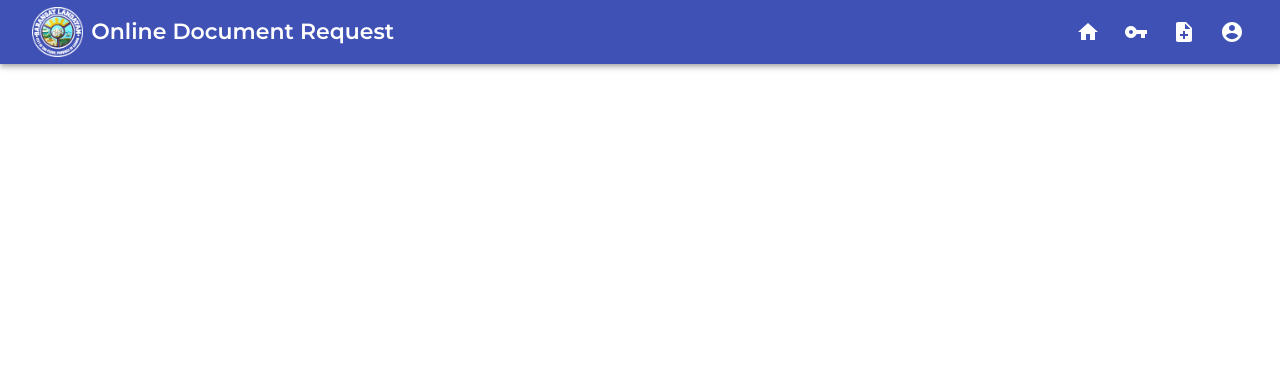
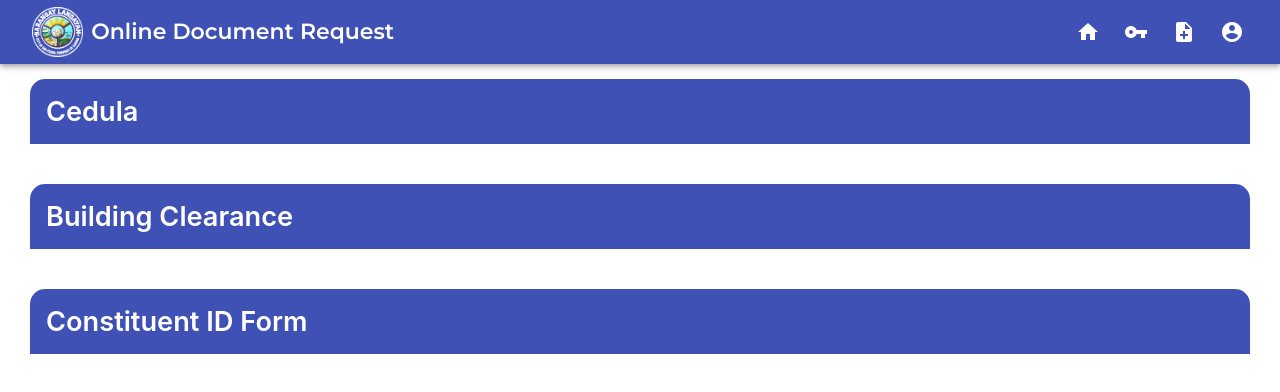
Before and after one commit to ElectivesTeam/barangayrequestsystem, a React (Create React App) app: page /listofrequest in a window 1280 px wide. Shown: the top 392 px of the page. Built offline with nearby package versions, Linux system fonts and the light colour scheme.

Commit message:
List of Request Page

```diff
--- a/src/App.jsx
+++ b/src/App.jsx
@@ -15,7 +15,9 @@ import Register from './navigation/Register/Register';
 import Register2nd from './navigation/Register/Register2nd';
 import MenuAppBar from './components/navbar';
 import MyAccount from './navigation/Myaccount';
+import ListOfRequest from './navigation/ListOfRequest';
 
+//to remove
 import Cedula from './forms/Cedula';
 import BuildingClearance from './forms/BuildingClearance';
 import ConstituentIdForm from './forms/ConstituentIdForm';
@@ -55,7 +57,9 @@ function App() {
           <Route exact path="/requests" component={Requests}></Route>
           <Route exact path="/register2nd" component={Register2nd}></Route>
           <Route exact path="/myaccount" component={MyAccount}></Route>
+          <Route exact path="/listofrequest" component={ListOfRequest}></Route>
 
+          //to remove
           <Route exact path="/requests/cedula" component={Cedula}></Route>
           <Route exact path="/requests/buildingclearance" component={BuildingClearance}></Route>
           <Route exact path="/requests/constituentidform" component={ConstituentIdForm}></Route>
--- /dev/null
+++ b/src/navigation/ListOfRequest.jsx
@@ -0,0 +1,32 @@
+import React from 'react'
+
+//forms to be imported
+import Cedula from '../forms/Cedula';
+import BuildingClearance from '../forms/BuildingClearance';
+import ConstituentIdForm from '../forms/ConstituentIdForm';
+import ResidencyForm from '../forms/BuildingClearance';
+import BarangayClearanceForm from '../forms/BarangayClearanceForm';
+import ComelecForm from '../forms/ComelecForm';
+import BusinessClosure from '../forms/BusinessClosure';
+import BailBondForm from '../forms/BailBondForm';
+import GuardianshipForm from '../forms/GuardianshipForm';
+import IndigencyClearance from '../forms/IndigencyClearance';
+import VoucherForm from '../forms/VoucherForm';
+import BusinessClearanceForm from '../forms/BusinessClearanceForm';
+import ImmunizationForm from '../forms/ImmunizationForm';
+import DentalServiceForm from '../forms/DentalServiceForm';
+import MaternalCareForm from '../forms/MaternalCareForm';
+
+const ListOfRequest = () => {
+    return (
+        <>
+            {/* sample data */}
+            <Cedula />
+            <BuildingClearance/>
+            <ConstituentIdForm/>
+        </>
+
+    )
+}
+
+export default ListOfRequest
```
